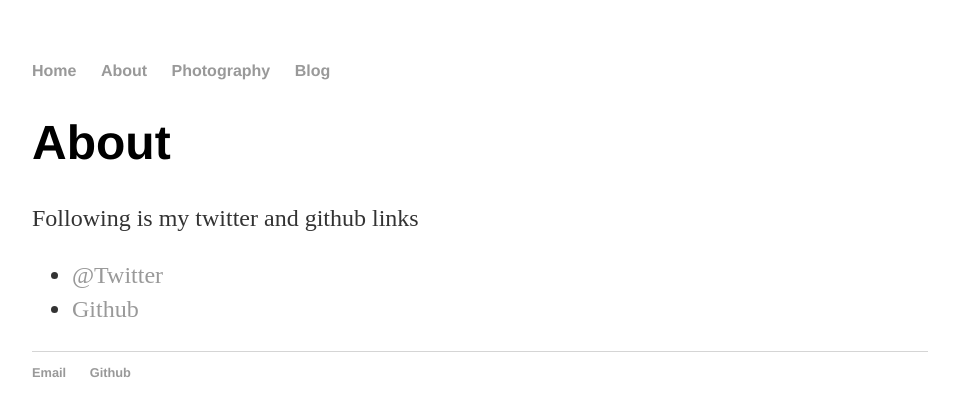
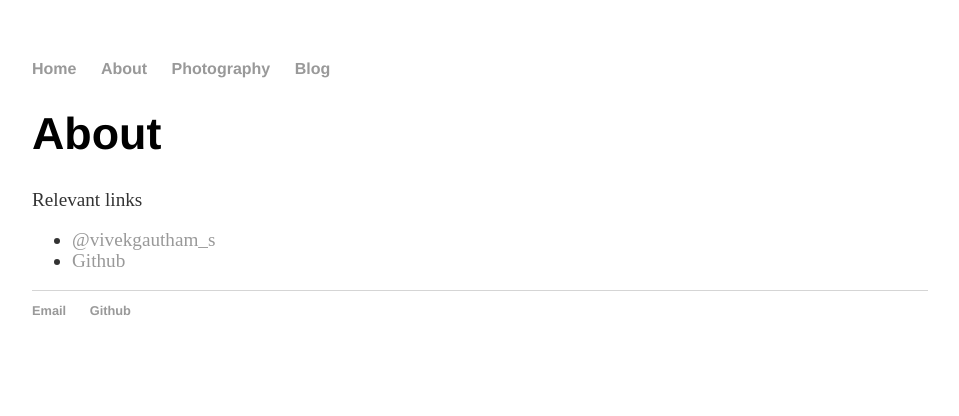
Before and after one commit to vivekgautham/vivekgautham.github.io, a Jekyll site: the page built from about/index.html, in a window 1280 px wide. Shown: the top 416 px of the page, without its empty margins (160-1119 px from the left). Built offline with Jekyll 4.4.1, drawn with Linux system fonts in a browser that asks for light colours; nearby versions of some CDN libraries.

Commit message:
few font changes...

```diff
--- a/_layouts/default.html
+++ b/_layouts/default.html
@@ -5,6 +5,7 @@
         <!-- link to main stylesheet -->
         <link rel="stylesheet" type="text/css" href="/css/main.css">
         <link rel="stylesheet" type="text/css" href="/css/photo.css">
+        <script src="https://use.fontawesome.com/7951220893.js"></script>
     </head>
     <body>
         <nav>
--- a/about/index.html
+++ b/about/index.html
@@ -4,10 +4,10 @@
 ---
 <div class="about">
     <h1>About</h1>
-    <p> Following is my twitter and github links</p>
+    <p> Relevant links</p>
 
     <ul class="contacts">
-        <li><a href="https://twitter.com/vivekgautham_s">@Twitter</a></li>
+        <li><a href="https://twitter.com/vivekgautham_s">@vivekgautham_s</a></li>
         <li><a href="http://www.github.com/vivekgautham">Github</a></li>
         </ul>
 </div>
--- a/css/main.css
+++ b/css/main.css
@@ -3,12 +3,12 @@
 a { text-decoration: none; color: #999; }
 a:hover { text-decoration: underline; }
 
-p, ul { font-size: 1.5em; line-height: 1.4em; color: #333; }
+p, ul { font-size: 1.2em; line-height: 1.1em; color: #333; }
 
 h1, h2, h3, h4 { font-family: 'Helvetica', 'Arial', 'Sans-Serif'; }
-h1 { font-size: 3em;  }
-h2 { font-size: 2.7em; }
-h3 { font-size: 2.3em; }
+h1 { font-size: 2.8em;  }
+h2 { font-size: 2.4em; }
+h3 { font-size: 2.2em; }
 h4 { font-size: 1.9em; }
 
 nav ul, footer ul { font-size: 1em; font-family: 'Helvetica', 'Arial', 'Sans-Serif'; padding: 0px; list-style: none; font-weight: bold; }
@@ -22,8 +22,8 @@
 
 /* CV */
 .cv { margin: 0px 0px 60px; }
-.cv h1 { font-size: 3em; }
-.cv h2 { font-size: 2em; }
+.cv h1 { font-size: 2.8em; }
+.cv h2 { font-size: 2.4em; }
 .cv address, .cv .download { font-family: 'Helvetica', 'Arial', 'Sans-Serif'; }
 .cv address, .cv p { font-size: 1.2em; }
 .cv .download { float: right; font-size: .8em; text-transform: uppercase; }
--- a/index.html
+++ b/index.html
@@ -6,5 +6,4 @@
 <div class="blurb">
 	<h1>Hello and Welcome!</h1>
 	<p>I am Vivek Soundararaj. This is my corner of Internet where I write about Math, Programming, and Photography.</p>
-	<p>Hi </p>
 </div><!-- /.blurb -->
```
